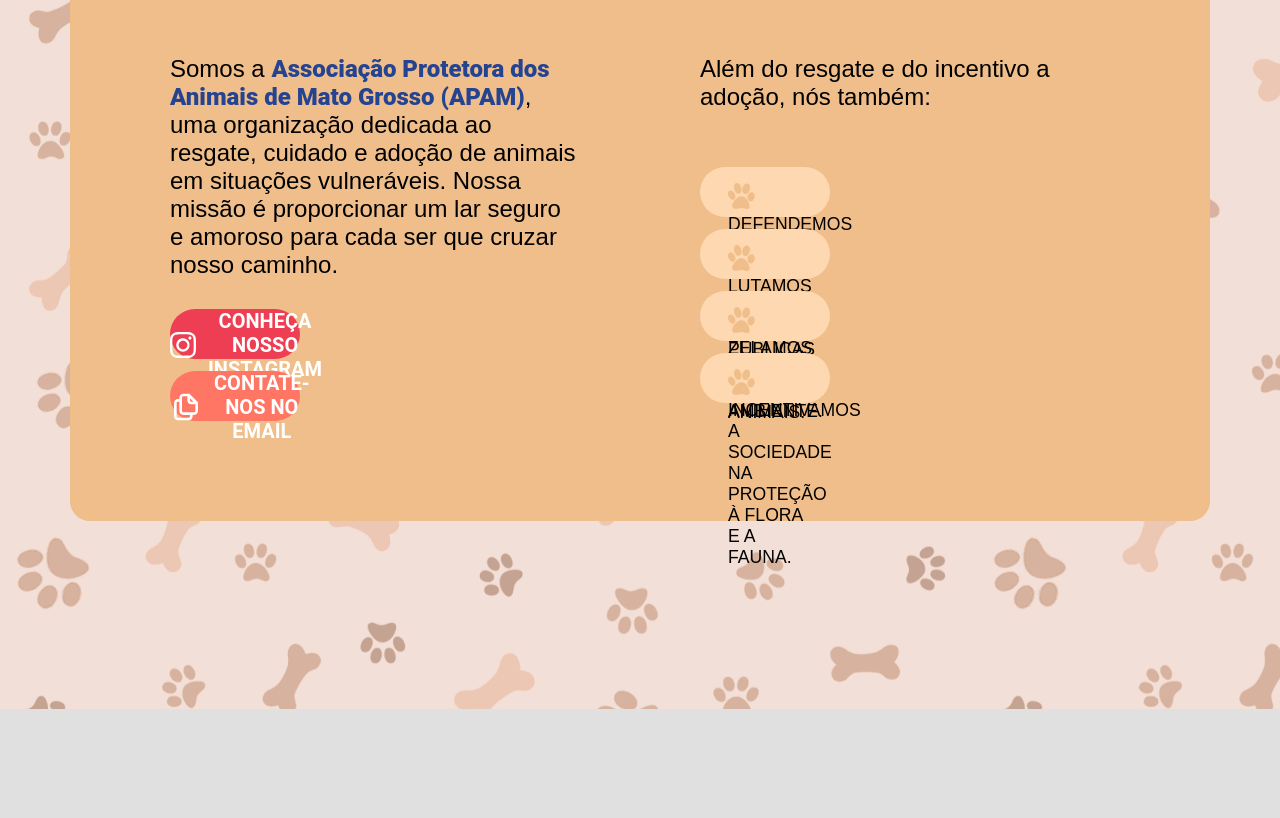
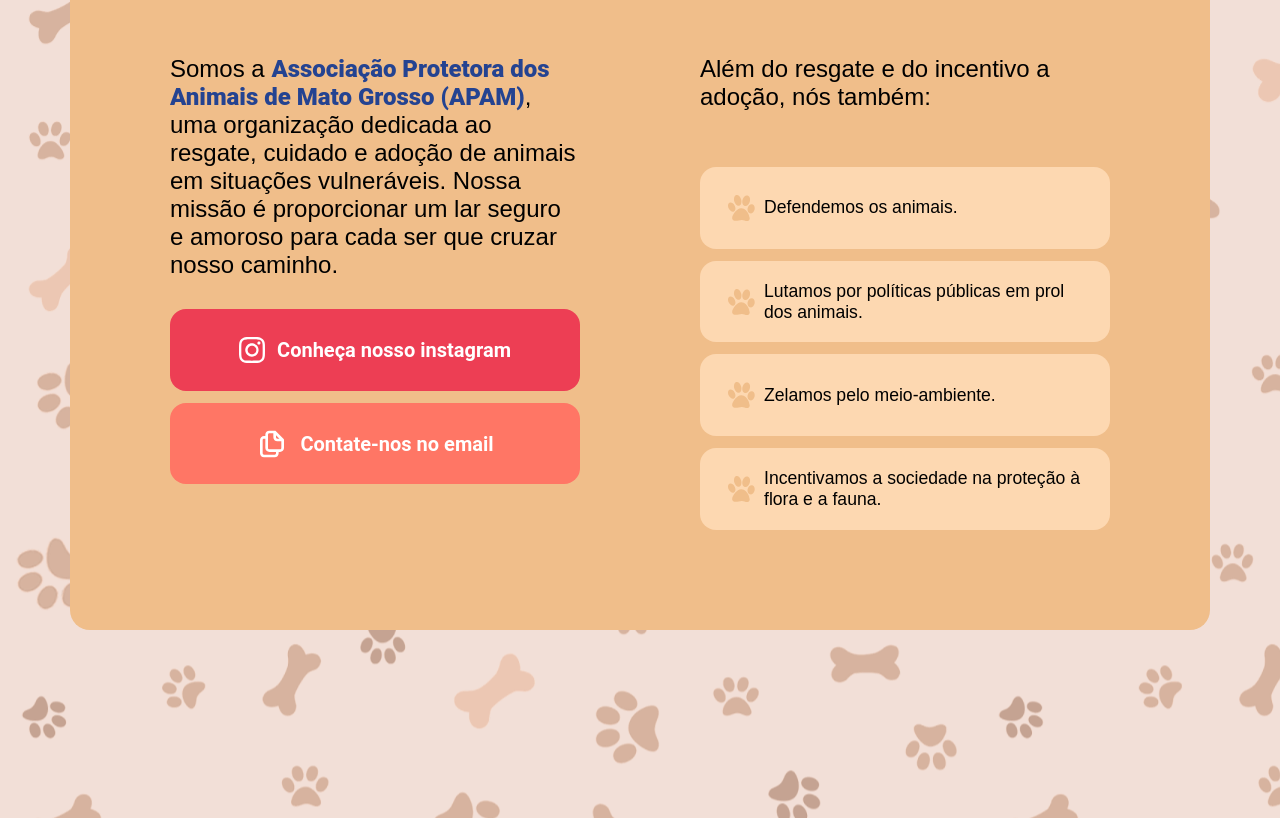
Before and after one commit to apamassociacao/APAM, a React (Vite) app in the folder frontend/: page / in a window 1280 px wide. Shown: the part 1562-2380 px from the top of the page. Before the commit the page ends 2271 px from the top, so only its background shows below. Built offline with nearby package versions, Linux system fonts and the light colour scheme; a web font is replaced by a local one.

Commit message:
refactor:  adjust component Button for Card

```diff
--- a/frontend/src/components/AboutUs/AboutUs.tsx
+++ b/frontend/src/components/AboutUs/AboutUs.tsx
@@ -1,7 +1,7 @@
 import './_aboutUs.scss';
-import Button from '@/components/Button/Button.tsx';
 import IconInsta from '../../../public/images/bi_instagram.svg';
 import IconEmail from '../../../public/images/uil_copy.svg';
+import Card from '../Card/Card';
 
 const AboutUs: React.FC = () => (
   <section className="about-us">
@@ -23,7 +23,7 @@
             amoroso para cada ser que cruzar nosso caminho.
           </p>
           <div className="about-us__container__body__button">
-            <Button className="about-us__container__body__button__about">
+            <Card className="about-us__container__body__button__about">
               <a
                 href="https://www.instagram.com/apammt?igsh=a2lyNjRwdXNkOHg3"
                 target="_blank"
@@ -32,8 +32,8 @@
                 <img src={IconInsta} alt="Ícone instagram" />
                 Conheça nosso instagram
               </a>
-            </Button>
-            <Button className="about-us__container__body__button__contact">
+            </Card>
+            <Card className="about-us__container__body__button__contact">
               <a
                 href="mailto:apammt@gmail.com"
                 target="_blank"
@@ -42,29 +42,29 @@
                 <img src={IconEmail} alt="Ícone Email" />
                 Contate-nos no email
               </a>
-            </Button>
+            </Card>
           </div>
         </div>
         <div className="about-us__container__body__right">
           <h2>Nossa missão</h2>
           <p>Além do resgate e do incentivo a adoção, nós também:</p>
           <div className="about-us__container__body__button">
-            <Button className="about-us__container__body__button-card">
+            <Card className="about-us__container__body__button-card">
               <img src="/images/Pata.svg" alt="Ícone de patinha" />
               Defendemos os animais.
-            </Button>
-            <Button className="about-us__container__body__button-card">
+            </Card>
+            <Card className="about-us__container__body__button-card">
               <img src="/images/Pata.svg" alt="Ícone de patinha" />
               Lutamos por políticas públicas em prol dos animais.
-            </Button>
-            <Button className="about-us__container__body__button-card">
+            </Card>
+            <Card className="about-us__container__body__button-card">
               <img src="/images/Pata.svg" alt="Ícone de patinha" />
               Zelamos pelo meio-ambiente.
-            </Button>
-            <Button className="about-us__container__body__button-card">
+            </Card>
+            <Card className="about-us__container__body__button-card">
               <img src="/images/Pata.svg" alt="Ícone de patinha" />
               Incentivamos a sociedade na proteção à flora e a fauna.
-            </Button>
+            </Card>
           </div>
         </div>
       </div>
```
